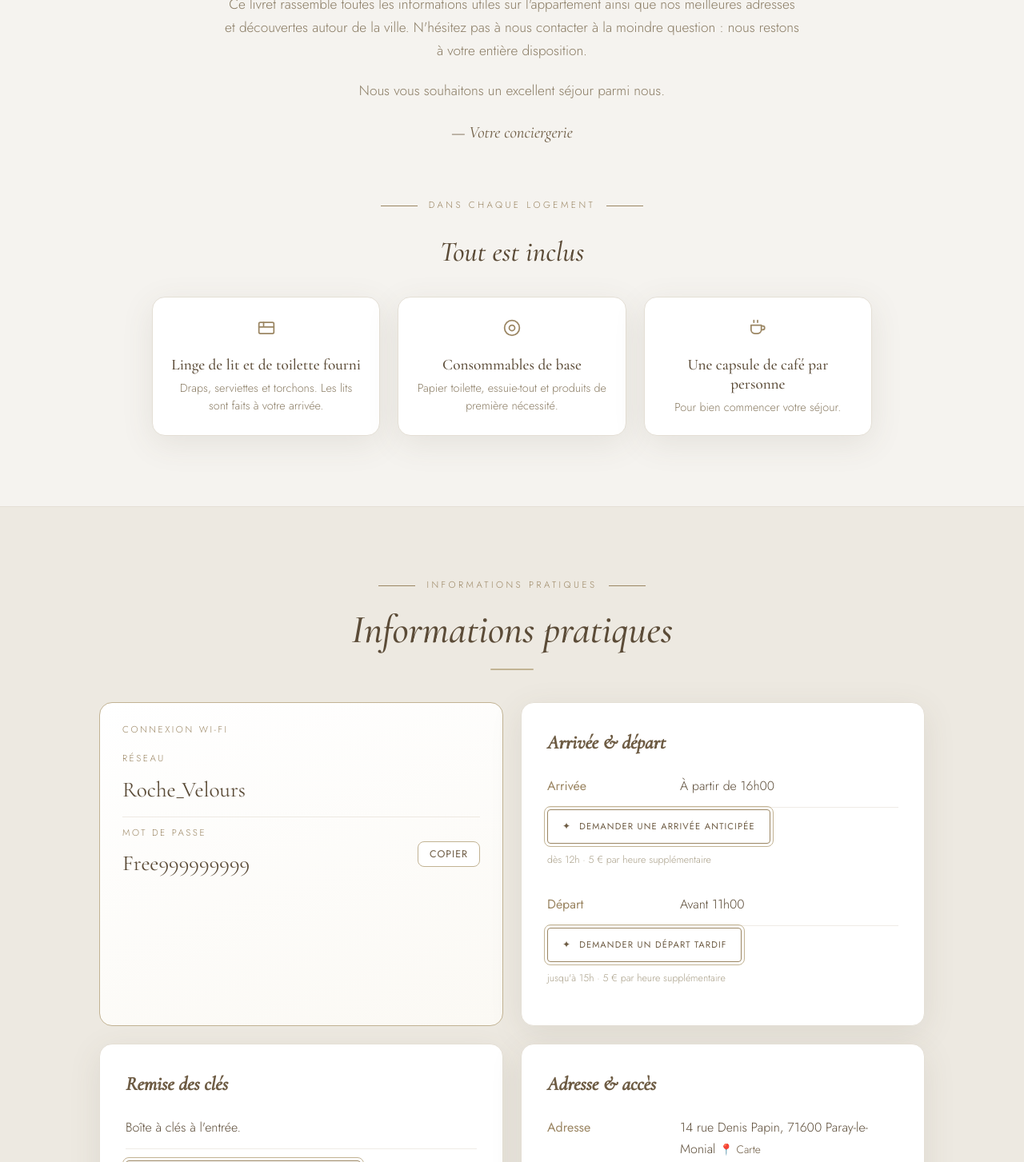
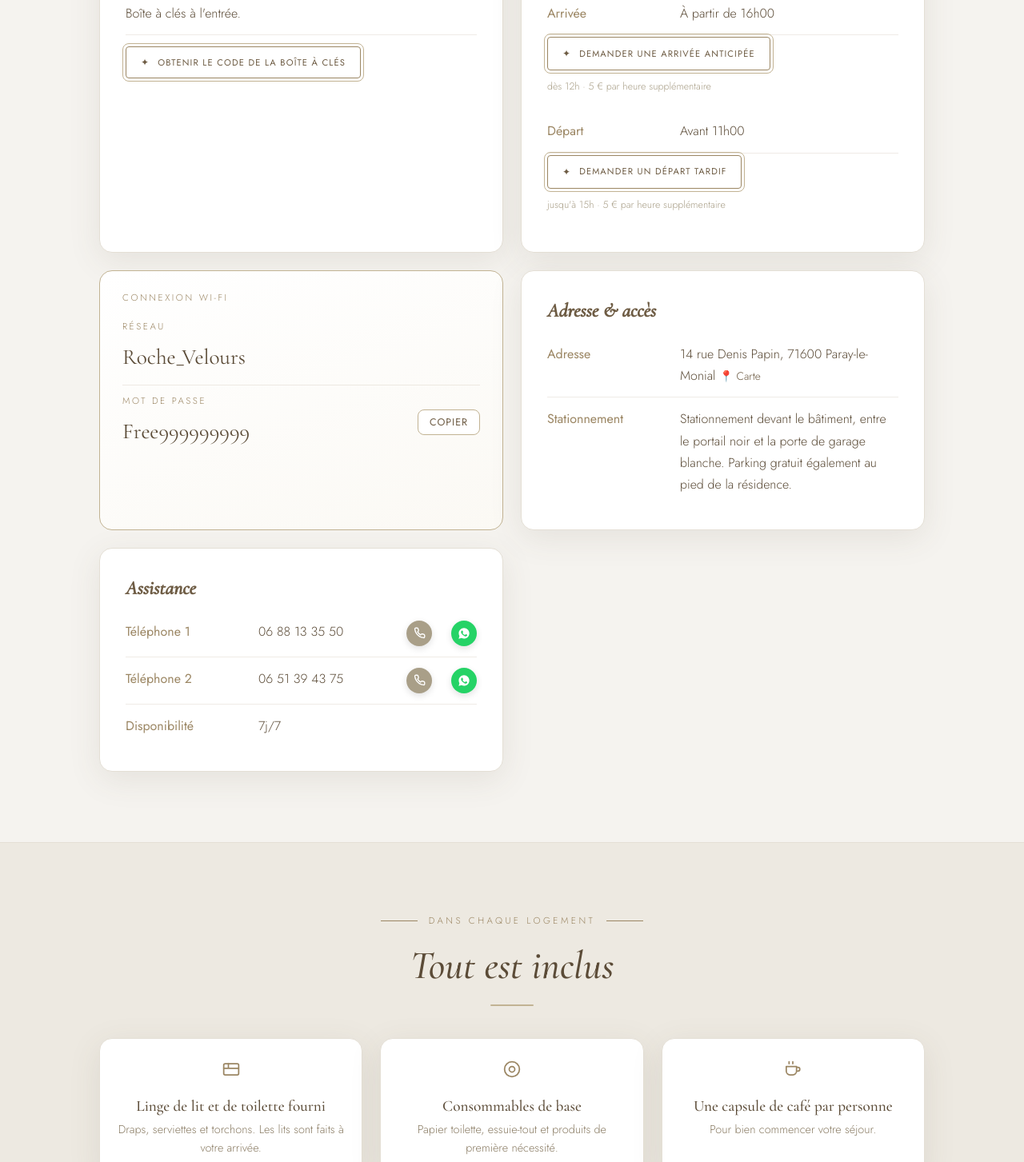
Before and after one commit to levanvangeur/roche-velours-site, a website: page frontend/index.html in a window 1280 px wide. Shown: the part 1165-2618 px from the top of the page at 80% size. Drawn offline with nearby package versions, Linux system fonts and the light colour scheme.

Commit message:
Nouvel ordre : infos pratiques, tout est inclus, bienvenue ; Wi-Fi après arrivée et départ
Co-Authored-By: Claude Sonnet 5.5 <noreply@anthropic.com>

```diff
--- a/editor/public/assets/editor.js
+++ b/editor/public/assets/editor.js
@@ -13,6 +13,7 @@
   // à SECTIONS dans frontend/assets/js/app.js).
   const CATEGORY_LABELS = {
     practical: 'Infos pratiques',
+    included: 'Tout est inclus',
     welcome: 'Mot de bienvenue',
     comfort: 'Le logement',
     gallery: 'Galerie (photos)',
@@ -30,7 +31,7 @@
     reviews: 'Avis des voyageurs',
     goodbye: 'Au revoir',
   };
-  const DEFAULT_ORDER = ['practical', 'welcome', 'comfort', 'gallery', 'rules', 'departure',
+  const DEFAULT_ORDER = ['practical', 'included', 'welcome', 'comfort', 'gallery', 'rules', 'departure',
     'discover', 'stroll', 'eat', 'drinks', 'services', 'shops', 'escapes',
     'digoinCharolles', 'numbers', 'reviews', 'goodbye'];
 
--- a/frontend/assets/css/horaires.css
+++ b/frontend/assets/css/horaires.css
@@ -42,8 +42,6 @@
 .el-note { color: var(--ink-faint); font-size: .85rem; margin-top: 16px; }
 
 /* Bloc « Tout est inclus » dans Bienvenue */
-.inc-wrap { max-width: 900px; margin: 64px auto 0; text-align: center; }
-.inc-title { font-family: 'Cormorant Garamond', serif; font-style: italic; font-weight: 500; font-size: clamp(1.7rem, 4vw, 2.2rem); margin: 6px 0 26px; color: var(--ink); }
 .inc-card { padding: 24px 20px; text-align: center; }
 .inc-ico { color: var(--gold); margin-bottom: 12px; }
 .inc-card h4 { font-family: 'Cormorant Garamond', serif; font-weight: 500; font-size: 1.2rem; line-height: 1.25; margin: 0 0 6px; color: var(--ink); }
--- a/frontend/assets/js/app.js
+++ b/frontend/assets/js/app.js
@@ -38,6 +38,7 @@
   // (modifiable depuis l'éditeur, bouton ↑ / ↓ sur chaque catégorie).
   const SECTIONS = {
     practical: (d, alt) => practical(d.practical, alt, d.earlyLate),
+    included: (d, alt) => included((d.welcome || {}).included, alt),
     welcome: (d, alt) => welcome(d.welcome, alt),
     comfort: (d, alt) => comfort(d.comfort, alt),
     gallery: (d, alt) => gallery(d.gallery, alt),
@@ -57,7 +58,7 @@
   };
 
   // Ordre par défaut si data.sectionOrder est absent ou incomplet.
-  const DEFAULT_ORDER = ['practical', 'welcome', 'comfort', 'gallery', 'rules', 'departure',
+  const DEFAULT_ORDER = ['practical', 'included', 'welcome', 'comfort', 'gallery', 'rules', 'departure',
     'discover', 'stroll', 'eat', 'drinks', 'services', 'shops', 'escapes',
     'digoinCharolles', 'numbers', 'reviews', 'goodbye'];
 
@@ -154,19 +155,16 @@
     '<circle cx="12" cy="12" r="8"/><circle cx="12" cy="12" r="3"/>',
     '<path d="M5 9h11v5a4 4 0 0 1-4 4H9a4 4 0 0 1-4-4V9zM16 10h1.5a2 2 0 0 1 0 4H16M8 4v2M12 4v2"/>',
   ];
-  function includedBlock(items) {
+  function included(items, alt) {
     if (!Array.isArray(items) || !items.length) return '';
-    return `<div class="inc-wrap">
-      <div class="kicker">Dans chaque logement</div>
-      <h3 class="inc-title">Tout est inclus</h3>
+    return section('inclus', 'Dans chaque logement', 'Tout est inclus', `
       <div class="grid cols-3 inc-grid">${items.map((it, i) => `
         <div class="card inc-card reveal">
           <svg class="inc-ico" viewBox="0 0 24 24" width="28" height="28" fill="none" stroke="currentColor" stroke-width="1.5" stroke-linecap="round" stroke-linejoin="round" aria-hidden="true">${INCLUDED_ICONS[i % INCLUDED_ICONS.length]}</svg>
           <h4>${esc(it.title)}</h4>
           <p>${esc(it.detail || '')}</p>
         </div>`).join('')}
-      </div>
-    </div>`;
+      </div>`, alt);
   }
 
   function welcome(w, alt) {
@@ -178,8 +176,7 @@
       <div style="max-width:760px;margin:0 auto;text-align:center">
         ${(w.paragraphs || []).map((p) => `<p class="lead" style="margin-bottom:20px">${esc(p)}</p>`).join('')}
         ${w.signature ? `<p class="serif" style="font-style:italic;font-size:1.3rem;color:var(--gold-dark);margin-top:10px">${esc(w.signature)}</p>` : ''}
-      </div>
-      ${includedBlock(w.included)}`, alt);
+      </div>`, alt);
   }
 
   // Bouton « arrivée anticipée » / « départ tardif » affiché sous l'horaire correspondant
@@ -198,11 +195,13 @@
     const kv = (k, v) => v ? `<div class="kv"><div class="k">${esc(k)}</div><div class="v">${esc(v)}</div></div>` : '';
     return section('pratique', 'Informations pratiques', 'Informations pratiques', `
       <div class="grid cols-2">
-        <div class="callout reveal">
-          <div class="co-label">Connexion Wi-Fi</div>
-          <div class="co-row"><div><div class="co-label">Réseau</div><div class="co-big" data-notranslate>${esc(wifi.network || '—')}</div></div></div>
-          <div class="co-row"><div><div class="co-label">Mot de passe</div><div class="co-big" data-notranslate>${esc(wifi.password || '—')}</div></div>
-            <button class="copy-btn" data-copy="${esc(wifi.password || '')}" data-notranslate>Copier</button></div>
+        <div class="card info-card reveal">
+          <h3>Remise des clés</h3>
+          ${ar.keys ? `<div class="kv"><div class="v">${esc(ar.keys)}</div></div>` : ''}
+          ${ar.keyboxCode ? `<div class="key-reveal">
+            <button class="el-btn sm" type="button" data-keybox-btn>Obtenir le code de la boîte à clés</button>
+            <div class="key-code" data-notranslate hidden><div class="co-label">Code de la boîte à clés</div><div class="key-digits">${esc(ar.keyboxCode)}</div></div>
+          </div>` : ''}
         </div>
         <div class="card info-card reveal">
           <h3>Arrivée &amp; départ</h3>
@@ -211,13 +210,11 @@
           ${kv('Départ', ar.checkOut)}
           ${earlyLateBtn(el, 'depart')}
         </div>
-        <div class="card info-card reveal">
-          <h3>Remise des clés</h3>
-          ${ar.keys ? `<div class="kv"><div class="v">${esc(ar.keys)}</div></div>` : ''}
-          ${ar.keyboxCode ? `<div class="key-reveal">
-            <button class="el-btn sm" type="button" data-keybox-btn>Obtenir le code de la boîte à clés</button>
-            <div class="key-code" data-notranslate hidden><div class="co-label">Code de la boîte à clés</div><div class="key-digits">${esc(ar.keyboxCode)}</div></div>
-          </div>` : ''}
+        <div class="callout reveal">
+          <div class="co-label">Connexion Wi-Fi</div>
+          <div class="co-row"><div><div class="co-label">Réseau</div><div class="co-big" data-notranslate>${esc(wifi.network || '—')}</div></div></div>
+          <div class="co-row"><div><div class="co-label">Mot de passe</div><div class="co-big" data-notranslate>${esc(wifi.password || '—')}</div></div>
+            <button class="copy-btn" data-copy="${esc(wifi.password || '')}" data-notranslate>Copier</button></div>
         </div>
         <div class="card info-card reveal">
           <h3>Adresse &amp; accès</h3>
--- a/frontend/content.json
+++ b/frontend/content.json
@@ -699,8 +699,9 @@
     "text": "Nous espérons que vous avez passé un séjour à la hauteur de vos attentes. Votre avis nous est précieux : n'hésitez pas à partager votre expérience. Excellent voyage, et revenez quand vous voulez !"
   },
   "sectionOrder": [
+    "practical",
+    "included",
     "welcome",
-    "practical",
     "rules",
     "departure",
     "goodbye",
```
